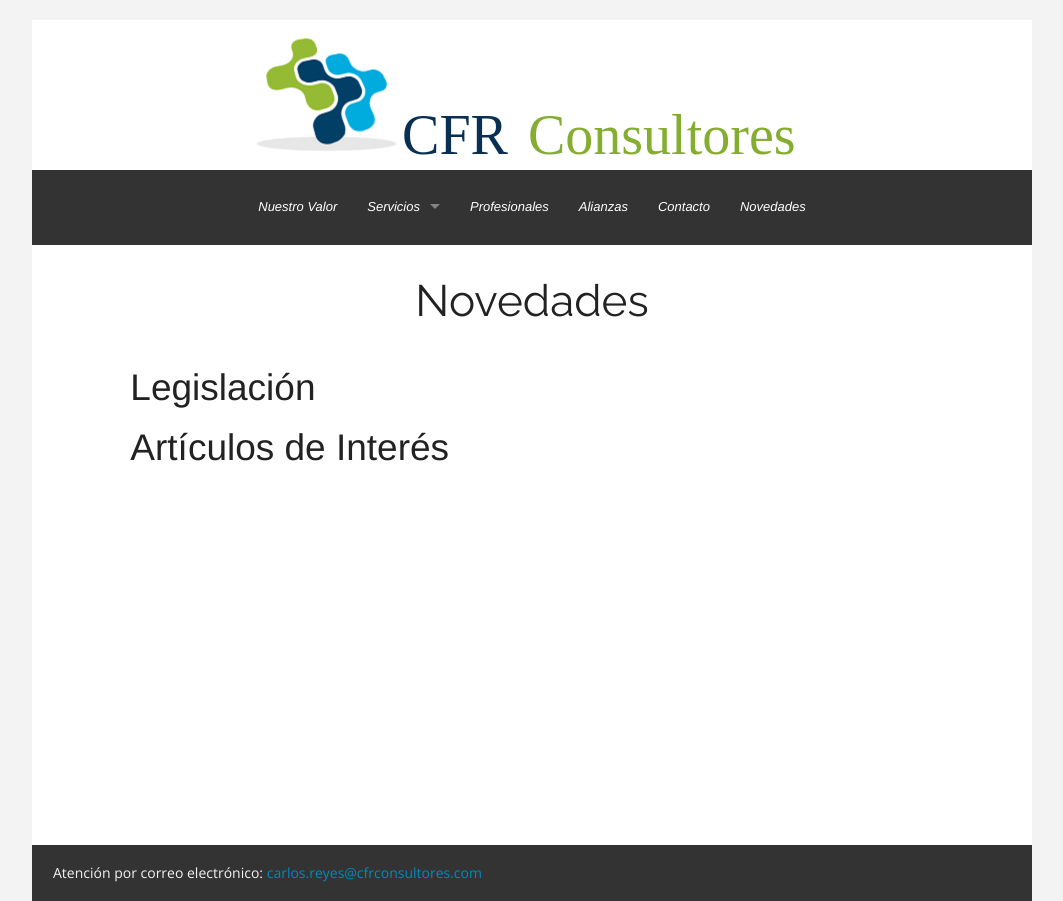
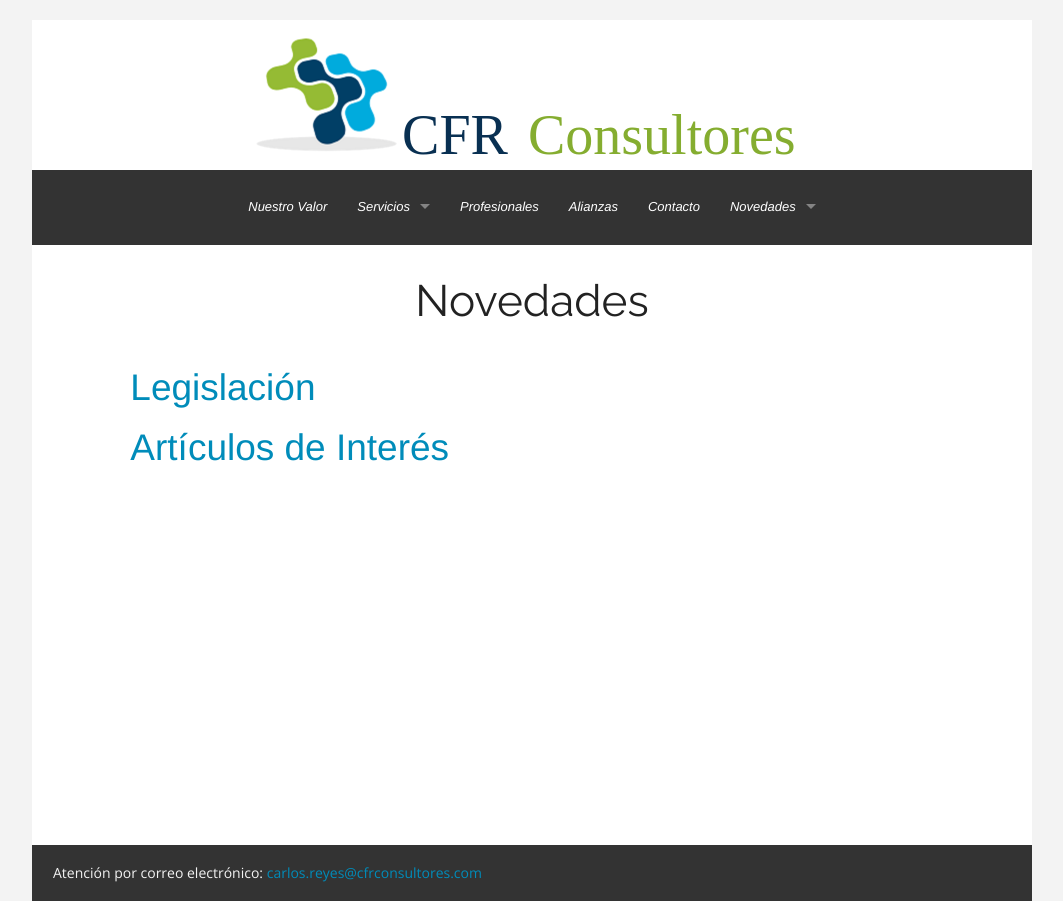
Before and after one commit to cfrconsultores/cfrconsultores.github.io, a Jekyll site: the page built from novedades/index.md, in a window 1280 px wide. Shown: the whole page, without its empty margins (108-1171 px from the left). Built offline with Jekyll 4.4.1, drawn with Linux system fonts in a browser that asks for light colours; some web fonts are replaced.

Commit message:
links a futuras páginas de novedades

```diff
--- a/_includes/nav.html
+++ b/_includes/nav.html
@@ -12,7 +12,7 @@
   				<a href="/">Nuestro Valor</a>
   			</li>
         <li class="has-dropdown">
-          <a id="link-servicios" href="/servicios/">Servicios</a>
+          <a class="direct-link" href="/servicios/">Servicios</a>
   				<ul class="dropdown">
   					<li><a href="/servicios/impuestos/">Impuestos</a></li>
   					<li><a href="/servicios/contabilidad/">Contabilidad</a></li>
@@ -30,8 +30,12 @@
   			<li>
   				<a href="/contacto/">Contacto</a>
   			</li>
-  			<li>
-  				<a href="/novedades/">Novedades</a>
+  			<li class="has-dropdown">
+          <a class="direct-link" href="/novedades/">Novedades</a>
+          <ul class="dropdown">
+            <li><a href="/novedades/legislacion/">Legislación</a></li>
+            <li><a href="/novedades/articulos-de-interes">Artículos de Interés</a></li>
+          </ul>
   			</li>
       </ul>
     </section>
--- a/assets/js/ie.js
+++ b/assets/js/ie.js
@@ -1,5 +1,5 @@
 $( document ).ready(function() {
-  $('body').on('click', '#link-servicios', function(ev) {
+  $('body').on('click', '.direct-link', function(ev) {
     ev.preventDefault();
     window.location.href = $(ev.target).attr('href');
   });
```
Also changed, not shown: novedades/articulos-de-interes/index.md (+5 -0 lines), novedades/index.md (+3 -2 lines), novedades/legislacion/index.md (+5 -0 lines).
